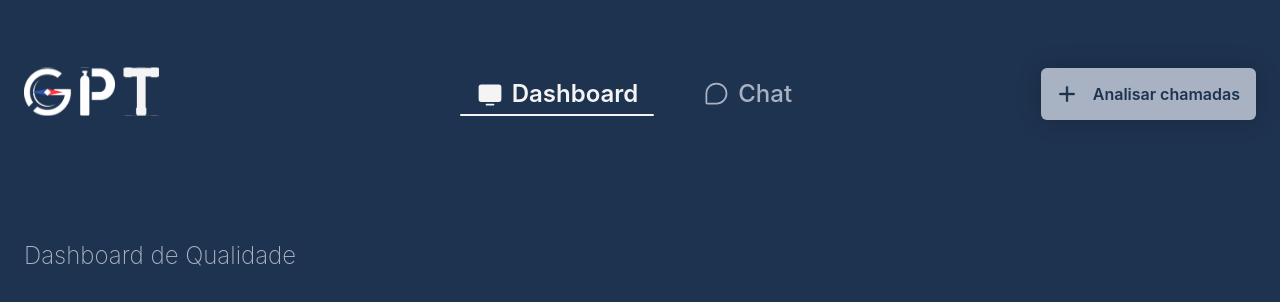
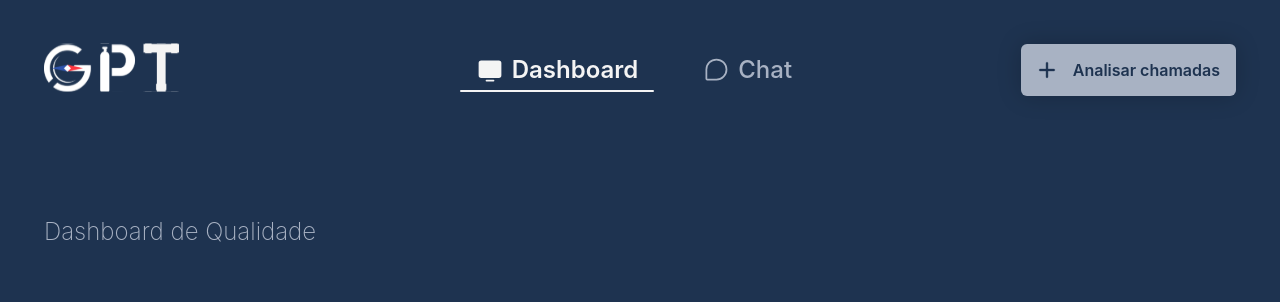
Before and after one commit to balb-0/Com.Sigo, a React (Vite) app in the folder src/frontend/: page / in a window 1280 px wide. Shown: the top 302 px of the page. Built offline with nearby package versions, Linux system fonts and the light colour scheme; no server answers.

Commit message:
fix: corrigir espaçamento do header

```diff
--- a/src/frontend/src/index.css
+++ b/src/frontend/src/index.css
@@ -3,7 +3,6 @@
   text-rendering: optimizeLegibility;
   -webkit-font-smoothing: antialiased;
   -moz-osx-font-smoothing: grayscale;
-  @import "tailwindcss";
 
   /* cores */
   --color-branco: #F4F4F4;
--- a/src/frontend/src/pages/ChatPage/ChatPage.css
+++ b/src/frontend/src/pages/ChatPage/ChatPage.css
@@ -1,5 +1,5 @@
 .chat-container {
-    padding: 1.5rem; /* p-6 - mesmo da dashboard */
+    padding: 0 2.75rem; /* p-6 - mesmo da dashboard */
     position: relative;
     z-index: 1; /* Garantir que fique acima do background */
     display: flex;
--- a/src/frontend/src/pages/Dashboard/Dashboard.css
+++ b/src/frontend/src/pages/Dashboard/Dashboard.css
@@ -1,6 +1,5 @@
 .dashboard-container {
-
-    padding: 1.5rem; /* p-6 */
+    padding: 0 2.75rem; /* p-6 */
     position: relative;
     z-index: 1; /* Garantir que fique acima do background */
 }
```
